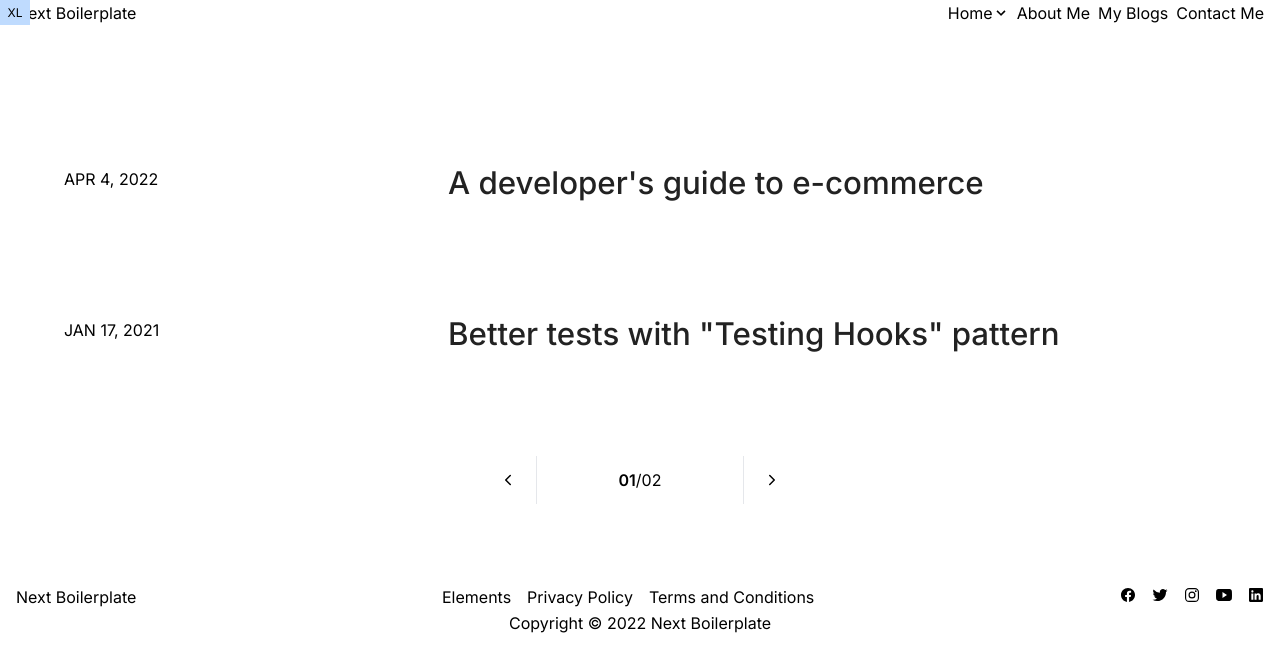
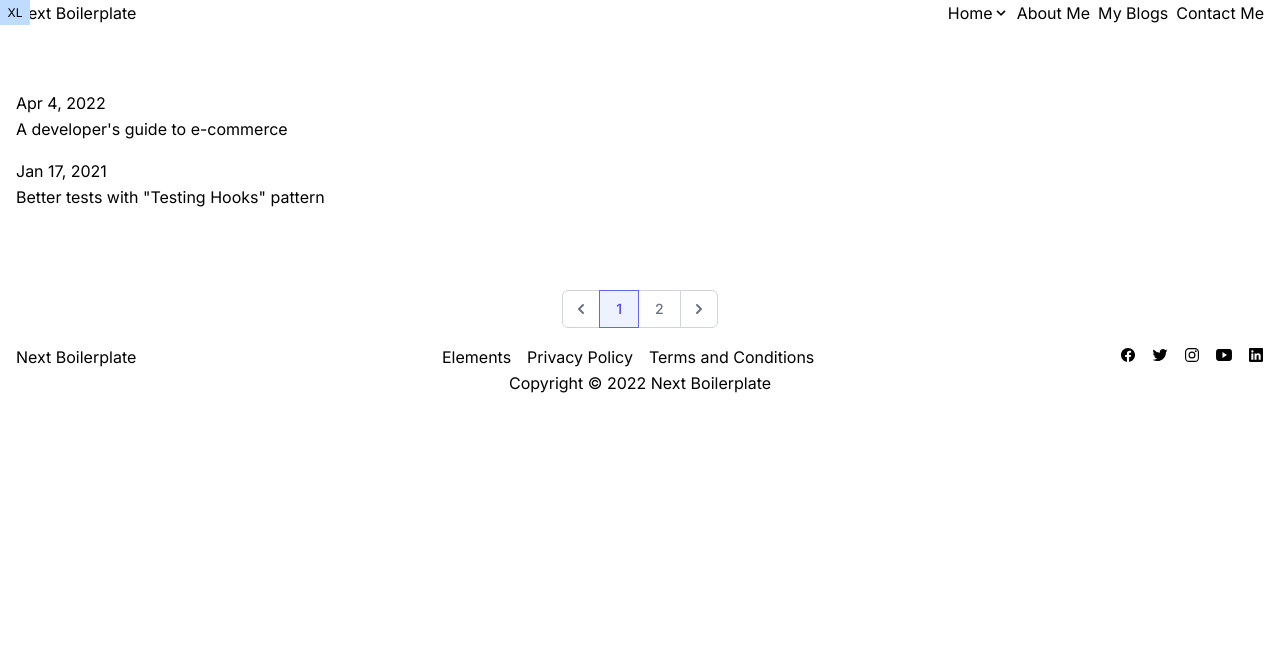
Before and after one commit to tfsohag/hydrogren-nextjs, a Next.js app: page /posts in a window 1280 px wide. Shown: the top 672 px of the page. Built offline with nearby package versions, Linux system fonts and the light colour scheme.

Commit message:
update pagination

```diff
--- a/layouts/About.js
+++ b/layouts/About.js
@@ -1,22 +1,17 @@
+import { markdownify } from "@lib/utils/textconverter";
 import { shortcodes } from "@shortcodes/all";
-import { marked } from "marked";
 import { MDXRemote } from "next-mdx-remote";
 import Image from "next/image";
 
 const About = ({ data }) => {
   const { frontmatter, mdxSource } = data;
+  const { title, image } = frontmatter;
 
   return (
     <section className="section">
       <div className="container">
-        <h2
-          dangerouslySetInnerHTML={{
-            __html: marked.parseInline(frontmatter.title),
-          }}
-        />
-        {frontmatter.image && (
-          <Image src={frontmatter.image} width={412} height={545} alt="image" />
-        )}
+        {markdownify(title, "h1")}
+        {image && <Image src={image} width={412} height={545} alt={title} />}
         <div className="content">
           <MDXRemote {...mdxSource} components={shortcodes} />
         </div>
--- a/layouts/PostSingle.js
+++ b/layouts/PostSingle.js
@@ -17,7 +17,7 @@
       <section className="section">
         <div className="container">
           <div className="mb-4">
-            <span>{dateFormat(new Date(date))}</span>
+            <p>{dateFormat(new Date(date))}</p>
             <h1>{title}</h1>
             {image && (
               <Image src={image} height="200" width="200" alt={title} />
--- a/layouts/components/Pagination.js
+++ b/layouts/components/Pagination.js
@@ -1,39 +1,138 @@
 import Link from "next/link";
-import { IoChevronBackOutline, IoChevronForwardOutline } from "react-icons/io5";
 
 const Pagination = ({ page, numOfPage }) => {
   const hasPrevPage = page > 1;
   const hasNextPage = numOfPage > page;
 
   return (
-    <div className="mx-auto mb-20 flex w-1/4 items-center justify-between rounded-full bg-light">
+    // <div className="mx-auto mb-20 flex w-1/4 items-center justify-between rounded-full bg-light">
+    //   {hasPrevPage ? (
+    //     <Link href={`/posts/page/${page - 1}`} passHref>
+    //       <a className="border-border-default block border-r py-4 px-5 text-center">
+    //         <IoChevronBackOutline />
+    //       </a>
+    //     </Link>
+    //   ) : (
+    //     <span className="border-border-default block cursor-not-allowed border-r py-4 px-5 text-center">
+    //       <IoChevronBackOutline />
+    //     </span>
+    //   )}
+    //   <span>
+    //     <strong> {page < 9 ? "0" + page : page}</strong>/
+    //     {numOfPage < 9 ? "0" + numOfPage : numOfPage}
+    //   </span>
+    //   {hasNextPage ? (
+    //     <Link href={`/posts/page/${page + 1}`} passHref>
+    //       <a className="border-border-default block border-l py-4 px-5 text-center">
+    //         <IoChevronForwardOutline />
+    //       </a>
+    //     </Link>
+    //   ) : (
+    //     <span className="border-border-default block cursor-not-allowed border-l py-4 px-5 text-center">
+    //       <IoChevronForwardOutline />
+    //     </span>
+    //   )}
+    // </div>
+
+    <nav
+      className="mb-4 flex justify-center -space-x-px"
+      aria-label="Pagination"
+    >
+      {/* previous */}
       {hasPrevPage ? (
         <Link href={`/posts/page/${page - 1}`} passHref>
-          <a className="border-border-default block border-r py-4 px-5 text-center">
-            <IoChevronBackOutline />
+          <a className="relative inline-flex items-center rounded-l-md border border-gray-300 bg-white px-2 py-2 text-sm font-medium text-gray-500 hover:bg-gray-50">
+            <span className="sr-only">Previous</span>
+            <svg
+              className="h-5 w-5"
+              xmlns="http://www.w3.org/2000/svg"
+              viewBox="0 0 20 20"
+              fill="currentColor"
+              aria-hidden="true"
+            >
+              <path
+                fillRule="evenodd"
+                d="M12.707 5.293a1 1 0 010 1.414L9.414 10l3.293 3.293a1 1 0 01-1.414 1.414l-4-4a1 1 0 010-1.414l4-4a1 1 0 011.414 0z"
+                clipRule="evenodd"
+              />
+            </svg>
           </a>
         </Link>
       ) : (
-        <span className="border-border-default block cursor-not-allowed border-r py-4 px-5 text-center">
-          <IoChevronBackOutline />
+        <span className="relative inline-flex items-center rounded-l-md border border-gray-300 bg-white px-2 py-2 text-sm font-medium text-gray-500 hover:bg-gray-50">
+          <span className="sr-only">Previous</span>
+          <svg
+            className="h-5 w-5"
+            xmlns="http://www.w3.org/2000/svg"
+            viewBox="0 0 20 20"
+            fill="currentColor"
+            aria-hidden="true"
+          >
+            <path
+              fillRule="evenodd"
+              d="M12.707 5.293a1 1 0 010 1.414L9.414 10l3.293 3.293a1 1 0 01-1.414 1.414l-4-4a1 1 0 010-1.414l4-4a1 1 0 011.414 0z"
+              clipRule="evenodd"
+            />
+          </svg>
         </span>
       )}
-      <span>
-        <strong> {page < 9 ? "0" + page : page}</strong>/
-        {numOfPage < 9 ? "0" + numOfPage : numOfPage}
-      </span>
+
+      {/* page index */}
+      <a
+        href="#"
+        aria-current="page"
+        className="relative z-10 inline-flex items-center border border-indigo-500 bg-indigo-50 px-4 py-2 text-sm font-medium text-indigo-600"
+      >
+        {" "}
+        1{" "}
+      </a>
+      <a
+        href="#"
+        className="relative inline-flex items-center border border-gray-300 bg-white px-4 py-2 text-sm font-medium text-gray-500 hover:bg-gray-50"
+      >
+        {" "}
+        2{" "}
+      </a>
+
+      {/* next page */}
       {hasNextPage ? (
-        <Link href={`/posts/page/${page + 1}`} passHref>
-          <a className="border-border-default block border-l py-4 px-5 text-center">
-            <IoChevronForwardOutline />
+        <Link href={`/posts/page/${page - 1}`} passHref>
+          <a className="relative inline-flex items-center rounded-r-md border border-gray-300 bg-white px-2 py-2 text-sm font-medium text-gray-500 hover:bg-gray-50">
+            <span className="sr-only">Next</span>
+            <svg
+              className="h-5 w-5"
+              xmlns="http://www.w3.org/2000/svg"
+              viewBox="0 0 20 20"
+              fill="currentColor"
+              aria-hidden="true"
+            >
+              <path
+                fillRule="evenodd"
+                d="M7.293 14.707a1 1 0 010-1.414L10.586 10 7.293 6.707a1 1 0 011.414-1.414l4 4a1 1 0 010 1.414l-4 4a1 1 0 01-1.414 0z"
+                clipRule="evenodd"
+              />
+            </svg>
           </a>
         </Link>
       ) : (
-        <span className="border-border-default block cursor-not-allowed border-l py-4 px-5 text-center">
-          <IoChevronForwardOutline />
+        <span className="relative inline-flex items-center rounded-r-md border border-gray-300 bg-white px-2 py-2 text-sm font-medium text-gray-500 hover:bg-gray-50">
+          <span className="sr-only">Next</span>
+          <svg
+            className="h-5 w-5"
+            xmlns="http://www.w3.org/2000/svg"
+            viewBox="0 0 20 20"
+            fill="currentColor"
+            aria-hidden="true"
+          >
+            <path
+              fillRule="evenodd"
+              d="M7.293 14.707a1 1 0 010-1.414L10.586 10 7.293 6.707a1 1 0 011.414-1.414l4 4a1 1 0 010 1.414l-4 4a1 1 0 01-1.414 0z"
+              clipRule="evenodd"
+            />
+          </svg>
         </span>
       )}
-    </div>
+    </nav>
   );
 };
 
--- a/layouts/partials/Posts.js
+++ b/layouts/partials/Posts.js
@@ -5,17 +5,11 @@
   return (
     <section className={className}>
       <div className="container">
-        {post.map((post) => (
-          <div key={post.frontmatter.title} className="mt-9">
+        {post.map((post, i) => (
+          <div key={`key-${i}`} className="mb-4">
+            <p>{dateFormat(new Date(post.frontmatter.date))}</p>
             <Link href={`/posts/${post.slug}`} passHref>
-              <a className="flex flex-wrap justify-between p-6 md:px-8 lg:p-8 lg:px-12">
-                <span className="mb-4 basis-full pt-2 uppercase lg:mb-0 lg:basis-1/6 lg:text-base">
-                  {dateFormat(new Date(post.frontmatter.date))}
-                </span>
-                <h3 className="basis-11/12 text-h5 font-medium leading-relaxed md:text-h4 lg:ml-10 lg:basis-4/6 xl:text-h3">
-                  {post.frontmatter.title}
-                </h3>
-              </a>
+              <a>{post.frontmatter.title}</a>
             </Link>
           </div>
         ))}
--- a/pages/index.js
+++ b/pages/index.js
@@ -11,8 +11,12 @@
   const { title } = config.site;
   return (
     <Base title={title}>
-      {markdownify(banner.title, "h1")}
-      <Posts className="section" post={sortPostByDate.slice(0, showPost)} />
+      <div className="section">
+        <div className="container">
+          {markdownify(banner.title, "h1")}
+          <Posts className="section" post={sortPostByDate.slice(0, showPost)} />
+        </div>
+      </div>
     </Base>
   );
 };
```
Also changed, not shown: content/about.md (+2 -30 lines).
